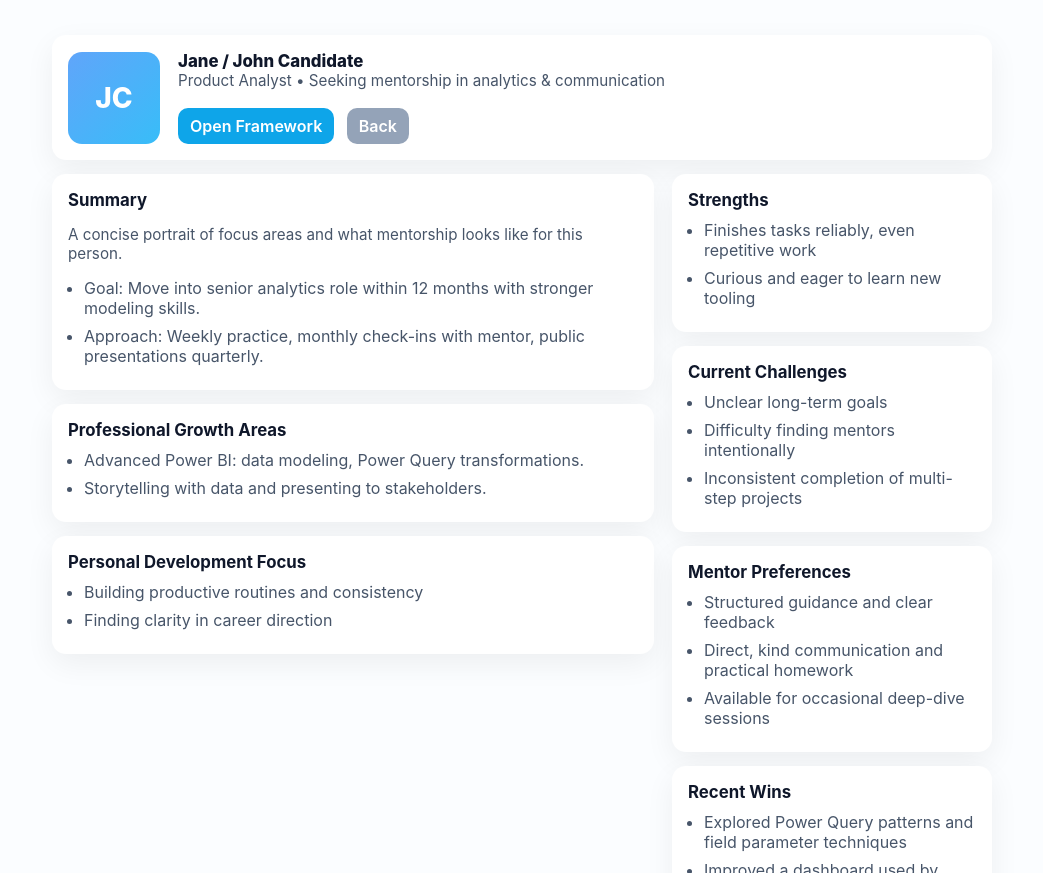
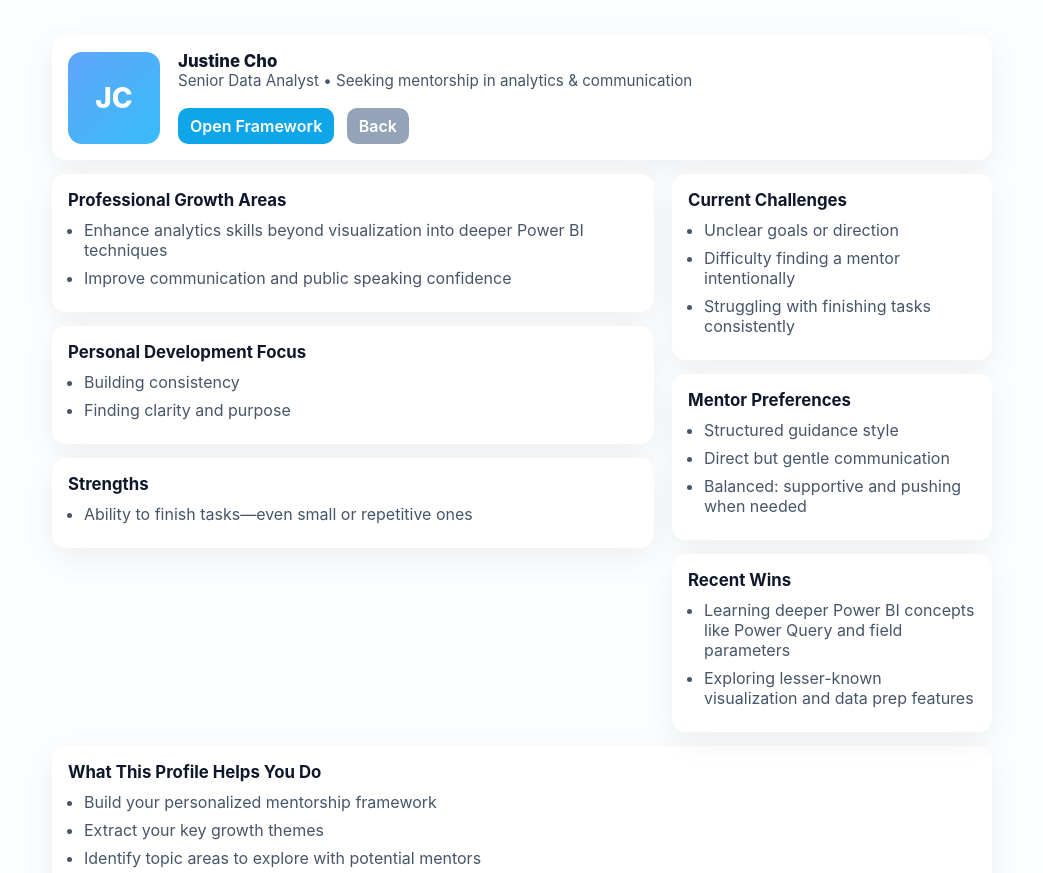
Before and after one commit to juzcho/personalportfolio, a plain HTML site: page mentee-profile.html in a window 1280 px wide. Shown: the part 106-979 px from the top of the page, without its empty margins (118-1161 px from the left). Drawn offline with Linux system fonts and the light colour scheme.

Commit message:
update mentee profile

```diff
--- a/mentee-profile.html
+++ b/mentee-profile.html
@@ -27,16 +27,16 @@
 </head>
 <body>
     <header class="wrap">
-        <h1>Mentee Profile</h1>
-        <p>Your personalized growth profile with clear goals, strengths, challenges and mentor preferences.</p>
+        <h1>Mentee Profile Overview</h1>
+        <p>Your personalized growth profile based on your goals, strengths, and challenges.</p>
     </header>
 
     <main class="wrap">
         <div class="profile card">
             <div class="avatar">JC</div>
             <div>
-                <div style="font-weight:800;font-size:1.05rem">Jane / John Candidate</div>
-                <div class="muted">Product Analyst • Seeking mentorship in analytics & communication</div>
+                <div style="font-weight:800;font-size:1.05rem">Justine Cho</div>
+                <div class="muted">Senior Data Analyst • Seeking mentorship in analytics & communication</div>
                 <div style="margin-top:10px"><a class="button" href="mentee-framework.html">Open Framework</a> <a class="button" href="index.html" style="background:#94a3b8;margin-left:8px">Back</a></div>
             </div>
         </div>
@@ -44,63 +44,53 @@
         <div class="grid">
             <div>
                 <div class="card">
-                    <h2>Summary</h2>
-                    <p class="muted">A concise portrait of focus areas and what mentorship looks like for this person.</p>
-                    <ul>
-                        <li>Goal: Move into senior analytics role within 12 months with stronger modeling skills.</li>
-                        <li>Approach: Weekly practice, monthly check-ins with mentor, public presentations quarterly.</li>
-                    </ul>
-                </div>
-
-                <div class="card">
                     <h2>Professional Growth Areas</h2>
                     <ul>
-                        <li>Advanced Power BI: data modeling, Power Query transformations.</li>
-                        <li>Storytelling with data and presenting to stakeholders.</li>
+                        <li>Enhance analytics skills beyond visualization into deeper Power BI techniques</li>
+                        <li>Improve communication and public speaking confidence</li>
                     </ul>
                 </div>
 
                 <div class="card">
                     <h2>Personal Development Focus</h2>
                     <ul>
-                        <li>Building productive routines and consistency</li>
-                        <li>Finding clarity in career direction</li>
+                        <li>Building consistency</li>
+                        <li>Finding clarity and purpose</li>
+                    </ul>
+                </div>
+
+                <div class="card">
+                    <h2>Strengths</h2>
+                    <ul>
+                        <li>Ability to finish tasks—even small or repetitive ones</li>
                     </ul>
                 </div>
             </div>
 
             <aside>
                 <div class="card">
-                    <h2>Strengths</h2>
-                    <ul>
-                        <li>Finishes tasks reliably, even repetitive work</li>
-                        <li>Curious and eager to learn new tooling</li>
-                    </ul>
-                </div>
-
-                <div class="card">
                     <h2>Current Challenges</h2>
                     <ul>
-                        <li>Unclear long-term goals</li>
-                        <li>Difficulty finding mentors intentionally</li>
-                        <li>Inconsistent completion of multi-step projects</li>
+                        <li>Unclear goals or direction</li>
+                        <li>Difficulty finding a mentor intentionally</li>
+                        <li>Struggling with finishing tasks consistently</li>
                     </ul>
                 </div>
 
                 <div class="card">
                     <h2>Mentor Preferences</h2>
                     <ul>
-                        <li>Structured guidance and clear feedback</li>
-                        <li>Direct, kind communication and practical homework</li>
-                        <li>Available for occasional deep-dive sessions</li>
+                        <li>Structured guidance style</li>
+                        <li>Direct but gentle communication</li>
+                        <li>Balanced: supportive and pushing when needed</li>
                     </ul>
                 </div>
 
                 <div class="card">
                     <h2>Recent Wins</h2>
                     <ul>
-                        <li>Explored Power Query patterns and field parameter techniques</li>
-                        <li>Improved a dashboard used by stakeholders</li>
+                        <li>Learning deeper Power BI concepts like Power Query and field parameters</li>
+                        <li>Exploring lesser-known visualization and data prep features</li>
                     </ul>
                 </div>
             </aside>
@@ -109,9 +99,11 @@
         <div class="card">
             <h2>What This Profile Helps You Do</h2>
             <ul>
-                <li>Identify topics to discuss with potential mentors</li>
-                <li>Create a prioritized plan of learning and small wins</li>
-                <li>Use clear mentor matching criteria to find the right fit</li>
+                <li>Build your personalized mentorship framework</li>
+                <li>Extract your key growth themes</li>
+                <li>Identify topic areas to explore with potential mentors</li>
+                <li>Generate mentor‑matching criteria tailored to your style</li>
+                <li>Create small actionable steps you can start today</li>
             </ul>
         </div>
     </main>
```
